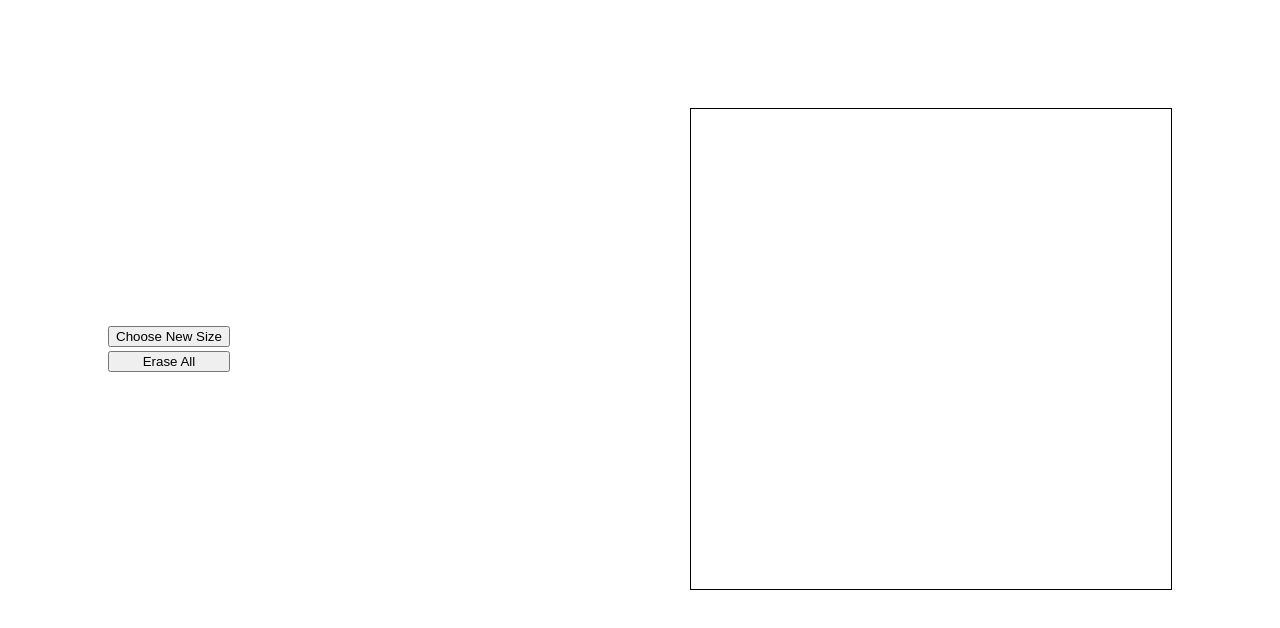
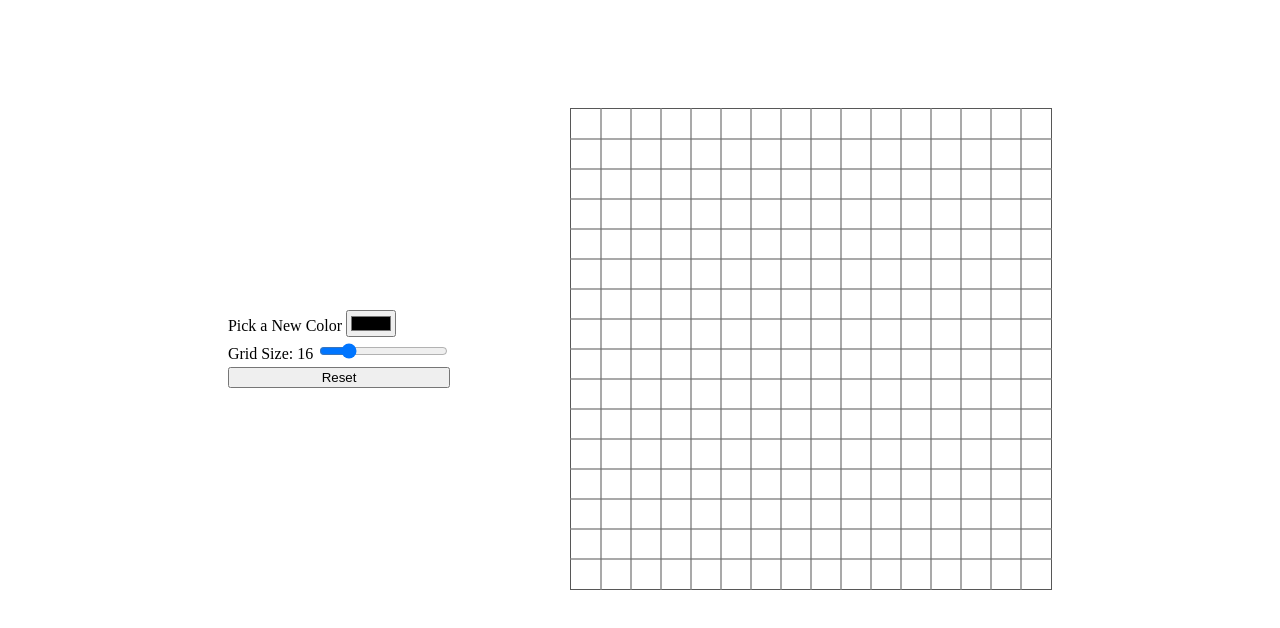
Before and after one commit to TruDarksider/etch-a-sketch, a plain HTML site: page index.html in a window 1280 px wide. Drawn offline with Linux system fonts and the light colour scheme.

Commit message:
Added color picker, replaced grid size button with slider

```diff
--- a/index.html
+++ b/index.html
@@ -8,8 +8,17 @@
     </head>
     <body class="body">
         <div class="buttons">
-            <button id="resize">Choose New Size</button>
-            <button id="clear">Erase All</button>
+            <span>
+                Pick a New Color
+                <input type="color" id="colorPicker">
+            </span>
+            <div class="sliderContainer">
+                Grid Size:
+                <span id="sliderValue"></span>
+                <input type="range" min="1" max="80" value="16" id="slider">
+            </div>
+            <!-- <button id="resize">Type a New Size</button> -->
+            <button id="clear">Reset</button>
         </div>
     </body>
 </html>
--- a/javascript.js
+++ b/javascript.js
@@ -2,15 +2,24 @@ let gridSize = 16;
 const gridHeight = 480;
 const body = document.querySelector('body');
 const grid = document.createElement('div');
-const gridSquare = document.createElement('div');
-const resize = document.querySelector('#resize');
-resize.addEventListener('click', ()=>{resizeGrid();})
+/* const resize = document.querySelector('#resize');
+resize.addEventListener('click', () => { resizeGrid(); }) */
+const slider = document.querySelector("#slider");
+slider.addEventListener("click", () => {
+  resizeGrid();
+});
+const sliderDisplay = document.getElementById("sliderValue");
+sliderDisplay.textContent = slider.value;
 const clear = document.querySelector('#clear');
 clear.addEventListener('click', ()=>{
 destroyGrid();
 addGridSquares(gridSize);
 sizeSquares();
 })
+
+slider.oninput = function () {
+    sliderDisplay.textContent = this.value;
+}
 
 
 function createGrid(){
@@ -26,8 +35,10 @@ function addGridSquares(numSquares){
     }
 }
 
-function colorSquare(gridSquare){
-    gridSquare.classList.add('colored');
+function colorSquare(gridSquare) {
+    gridSquare.style.backgroundColor =
+      document.querySelector("#colorPicker").value;
+    //gridSquare.classList.add('colored');
 }
 
 function addHoverEvent(){
@@ -39,7 +50,9 @@ function addHoverEvent(){
 }
 
 function resizeGrid(){
-    gridSize = prompt('Enter new grid size less than 100 (will be square grid)');
+    gridSize = slider.value;
+    sliderDisplay.textContent = slider.value;
+    //gridSize = prompt('Enter new grid size less than 100 (will be square grid)');
     if (gridSize>100){resizeGrid(); return}
     destroyGrid();
     addGridSquares(gridSize);
--- a/styles.css
+++ b/styles.css
@@ -2,7 +2,7 @@ body {
     padding: 100px;
     display: flex;
     align-items: center;
-    justify-content: space-between;
+    justify-content: space-evenly;
 }
 
 .buttons {
@@ -25,6 +25,7 @@ body {
     margin: 0;
     display: flex;
     flex: 1 0 auto;
+    outline: 1px solid rgba(128, 128, 128, 0.678);
 }
 
 .gridSquare:hover {
```
